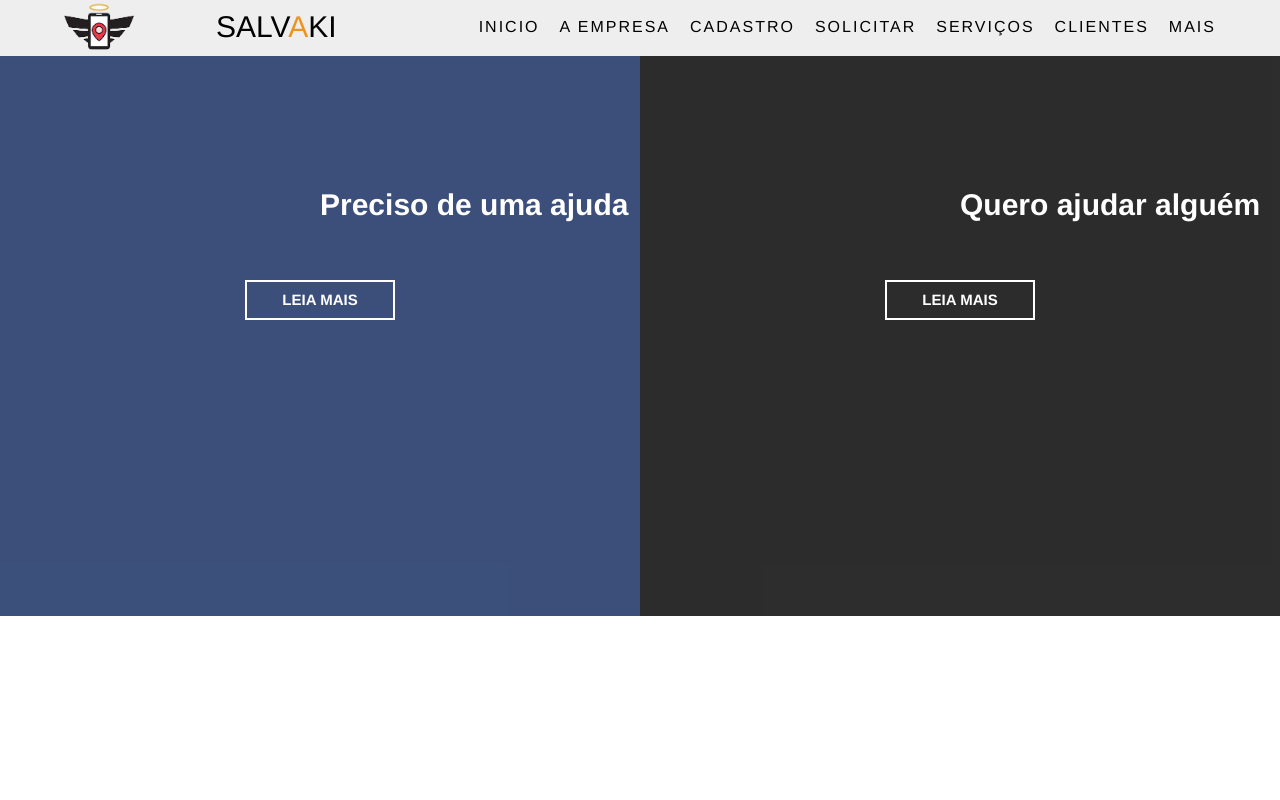
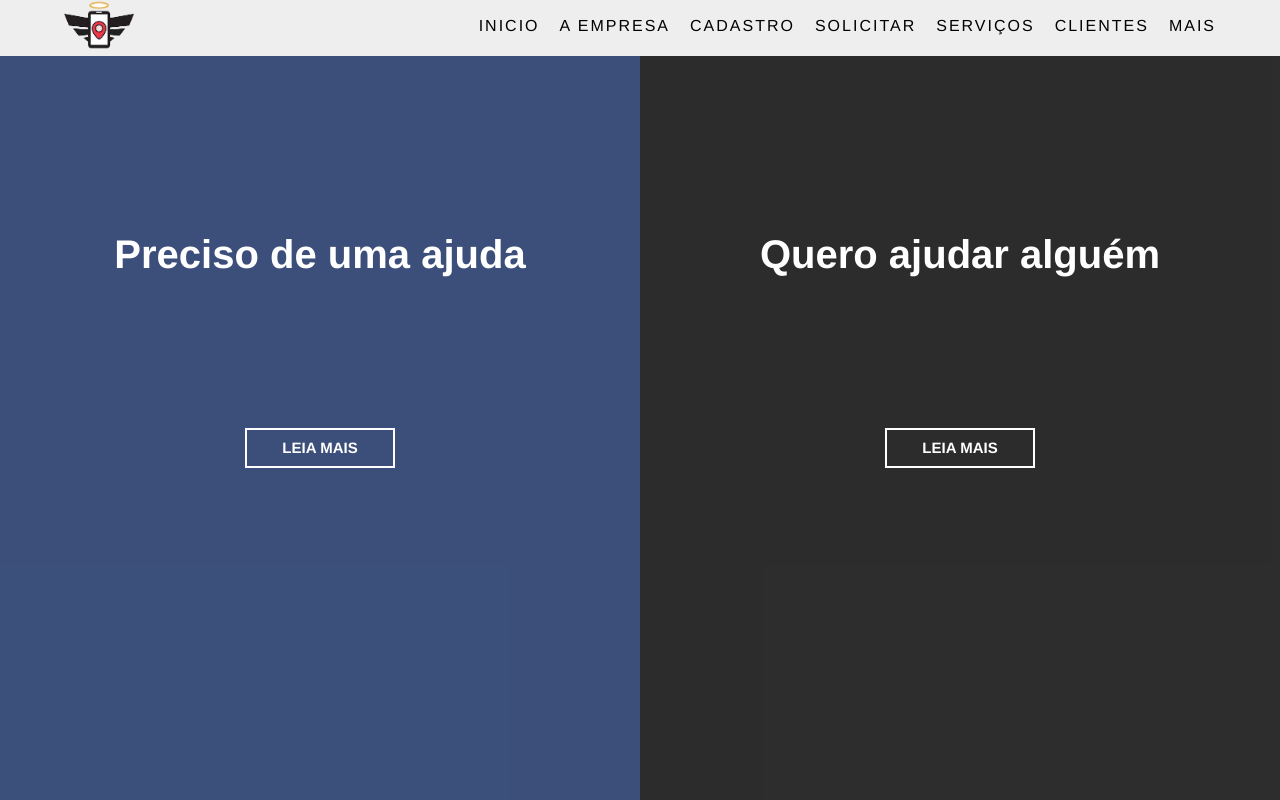
Before and after one commit to Marlon-Paulo-da-Silva/salvakiprototipo, a plain HTML site: page index.html in a window 1280 px wide. Drawn offline with Linux system fonts and the light colour scheme.

Commit message:
atualização 2

```diff
--- a/index.html
+++ b/index.html
@@ -13,8 +13,7 @@
     <div class="container-nav">
         <nav>
 
-            <img src="logopngpng.png" alt="">
-            <h1 class="marca"><a href="index.html">Salv<span>a</span>ki</a></h1>
+            <a href="#"><img src="logopngpng.png" alt=""></a>
 
             <ul >
                 <li><a href="#">Inicio</a></li>
--- a/style.css
+++ b/style.css
@@ -51,15 +51,17 @@ nav{
     align-items: center;
     text-transform: uppercase;
     font-size: 1.6rem;
-    transform: translateY(-27%);
+    transform: translateY(-14%);
 }
 
 nav img{
     height: 100%;
     width: 7rem;
+    padding-right: 0;
 }
 
-.marca {
+
+/* .marca {
     font-size: 3rem;
     font-weight: 300;
     transform: translateX(-100rem);
@@ -68,7 +70,7 @@ nav img{
 
 .marca span{
     color: var(--color-principal);
-}
+} */
 
 nav ul{
     display: flex;
@@ -150,19 +152,21 @@ nav ul li:nth-child(7){
 }
 
 
+
 .container-principal h1 {
-    font-size: 3rem;
+    font-size: 4rem;
     color: #fff;
     position: absolute;
     left: 50%;
     top: 20%;
     white-space: nowrap;
+    transform: translateX(-50%);
 }
 
 .button {
     position: absolute;
     left: 50%;
-    top: 40%;
+    top: 50%;
     height: 4rem;
     padding-top: 0.9rem;
     width: 15rem;
@@ -189,7 +193,7 @@ nav ul li:nth-child(7){
 .container-principal {
     position: relative;
     width: 100%;
-    height: 70vh;
+    height: 93vh;
     background: var(--container-bg-color);
     bottom: 0;
 }
```
